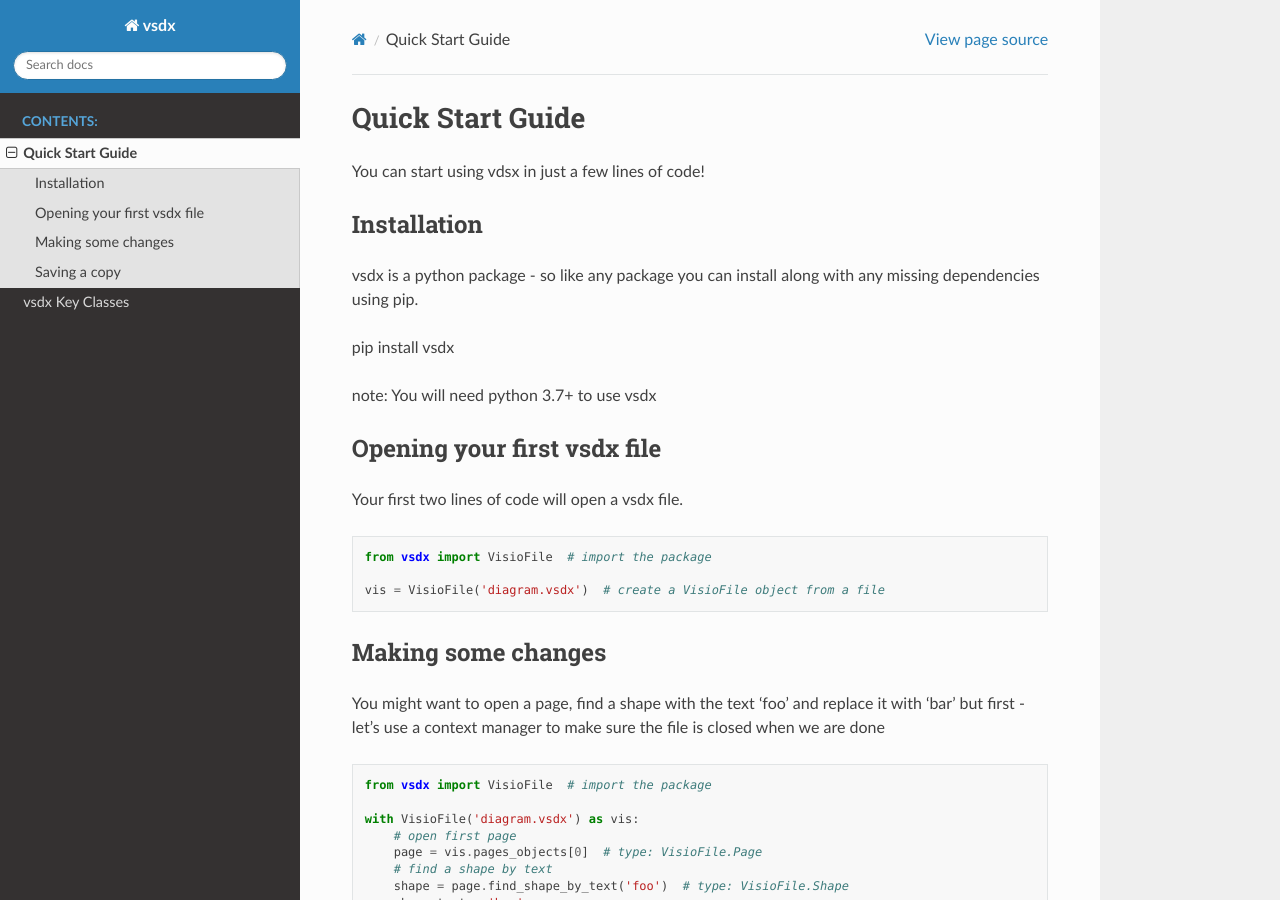
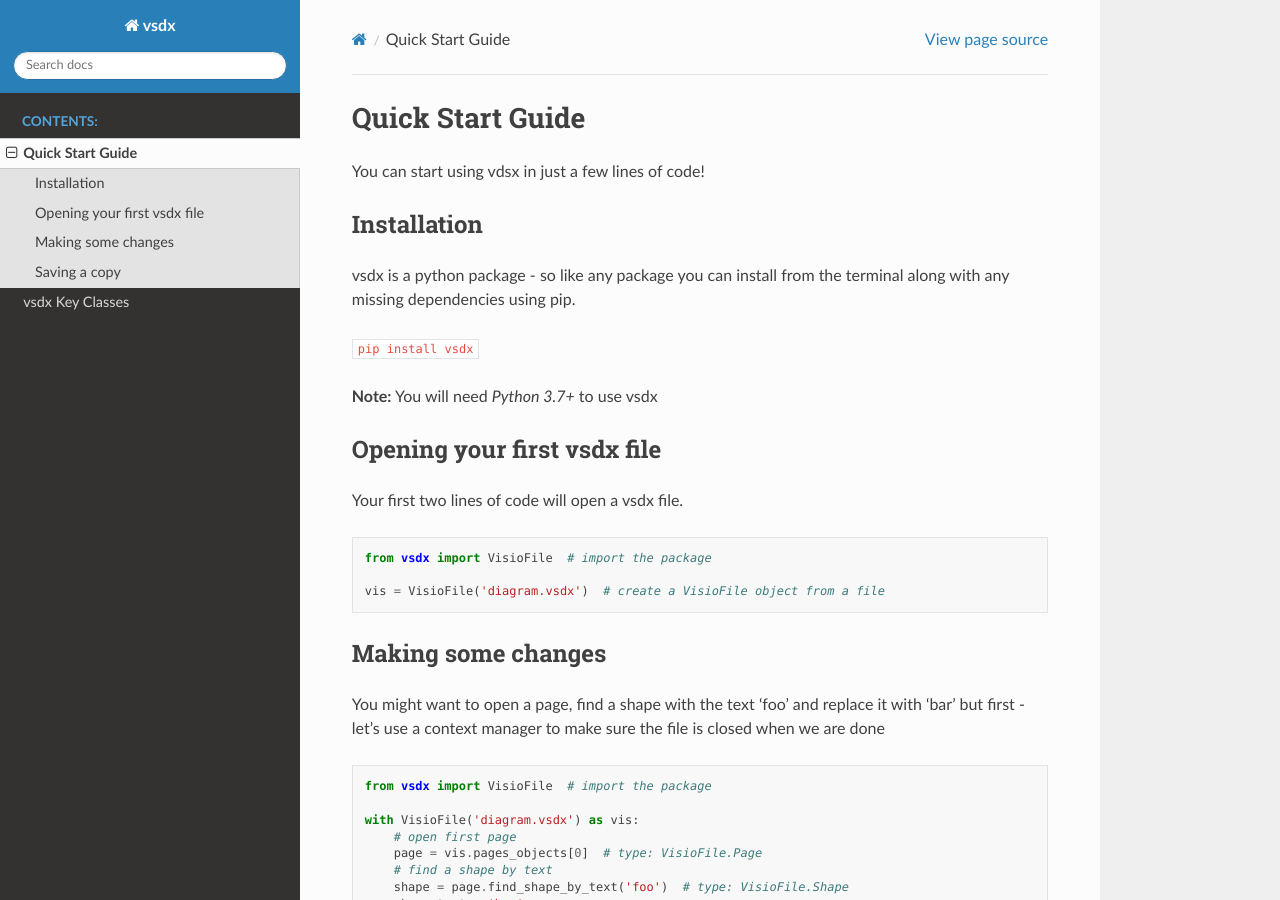
Before and after one commit to dave-howard/vsdx, a Sphinx documentation site: the page built from docs/quickstart.rst, in a window 1280 px wide and 900 px high. Built offline with Sphinx 7.4.7 and the Read the Docs theme 2.0.0, drawn with Linux system fonts in a browser that asks for light colours.

Commit message:
- v0.4.1 Release

```diff
--- a/docs/quickstart.rst
+++ b/docs/quickstart.rst
@@ -6,11 +6,11 @@ You can start using vdsx in just a few lines of code!
 Installation
 ------------
 
-vsdx is a python package - so like any package you can install along with any missing dependencies using pip.
+vsdx is a python package - so like any package you can install from the terminal along with any missing dependencies using pip.
 
-pip install vsdx
+``pip install vsdx``
 
-note: You will need python 3.7+ to use vsdx
+**Note:** You will need `Python 3.7+` to use vsdx
 
 Opening your first vsdx file
 ----------------------------
--- a/setup.py
+++ b/setup.py
@@ -12,7 +12,7 @@ with open("README.md", "r") as fh:
 
 setuptools.setup(
     name="vsdx",
-    version="0.4.0",
+    version="0.4.1",
     author="Dave Howard",
     author_email="dave@codypy.com",
     description="vsdx - A python library for processing .vsdx files",
```
Also changed, not shown: README.md (+2 -0 lines).
